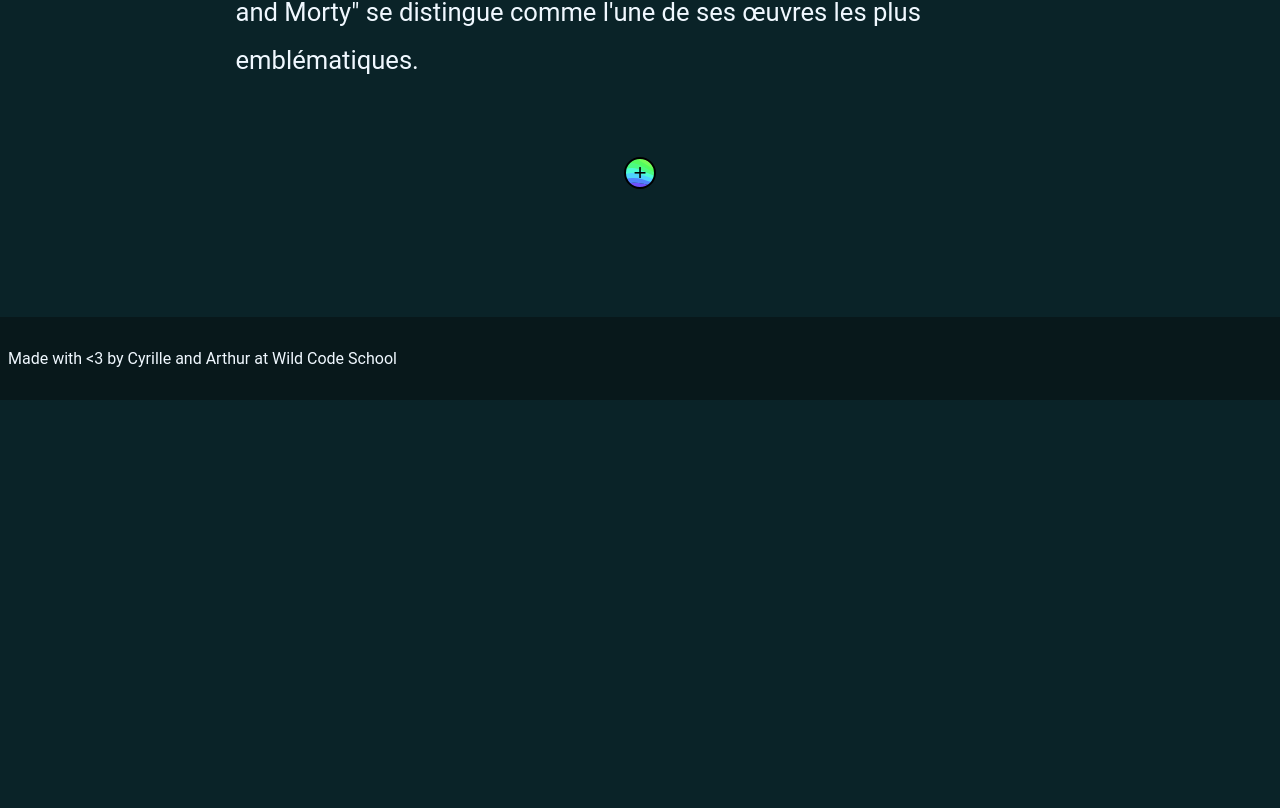
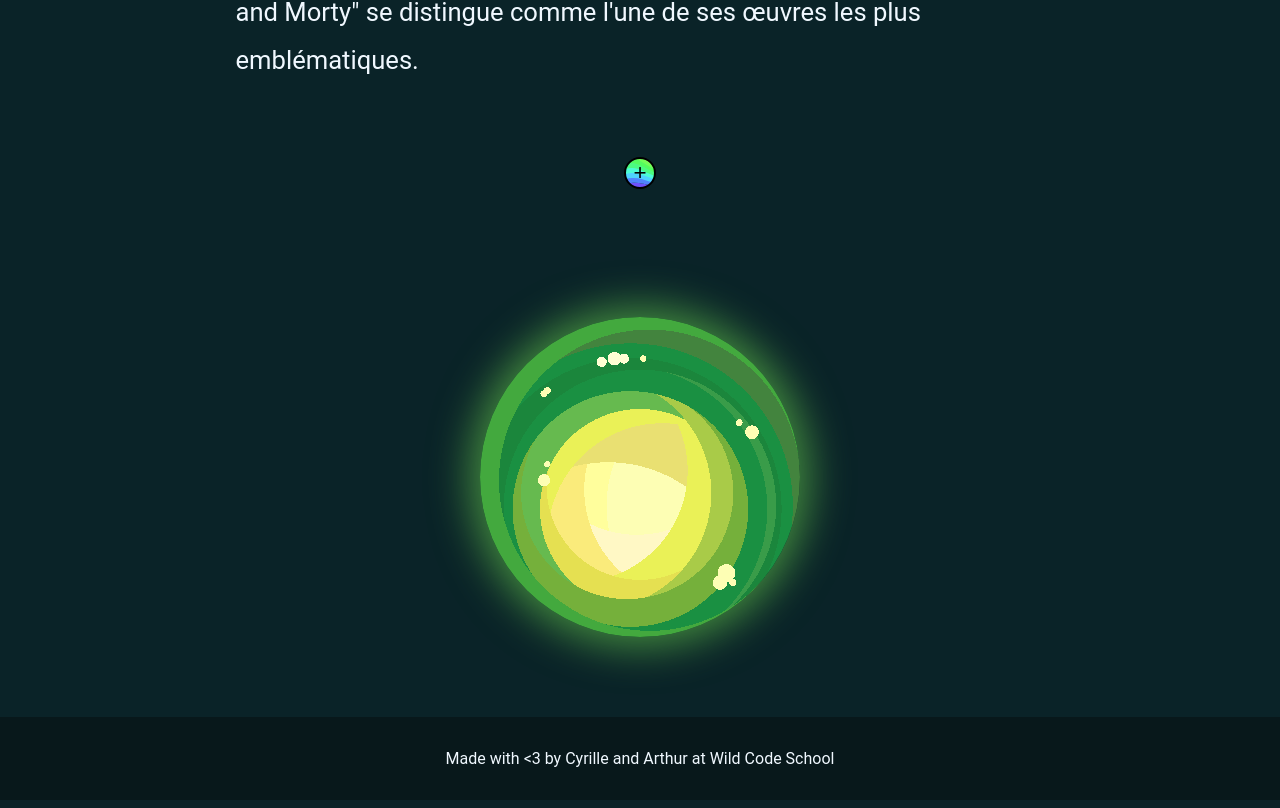
Before and after one commit to ArthurHtbk/P1-Rick-and-Morty, a website with bundled scripts: page index.html in a window 1280 px wide. Shown: the part 7996-8804 px from the top of the page. Before the commit the page ends 8404 px from the top, so only its background shows below. Built offline with nearby package versions, Linux system fonts and the light colour scheme.

Commit message:
portal and scrolltotop function

```diff
--- a/index.html
+++ b/index.html
@@ -1,16 +1,16 @@
 <!DOCTYPE html>
 <html lang="fr">
   <head>
-    <meta charset="UTF-8"/>
-    <meta name="viewport" content="width=device-width, initial-scale=1.0"/>
-    <link rel="stylesheet" href="./src/reset.css"/>
-    <link rel="stylesheet" href="./src/styles.css"/>
+    <meta charset="UTF-8" />
+    <meta name="viewport" content="width=device-width, initial-scale=1.0" />
+    <link rel="stylesheet" href="./src/reset.css" />
+    <link rel="stylesheet" href="./src/styles.css" />
     <link
       href="https://fonts.googleapis.com/css2?family=Creepster&display=swap"
-      rel="stylesheet"/>
+      rel="stylesheet" />
     <link
       rel="stylesheet"
-      href="https://cdn-uicons.flaticon.com/uicons-bold-rounded/css/uicons-bold-rounded.css"/>
+      href="https://cdn-uicons.flaticon.com/uicons-bold-rounded/css/uicons-bold-rounded.css" />
     <title>Rick & Morty</title>
   </head>
   <body>
@@ -18,7 +18,7 @@
       <img
         class="logo"
         src="./assets/Rick_and_Morty_logo.svg"
-        alt="original logo of Rick and Morty"/>
+        alt="original logo of Rick and Morty" />
 
       <ul class="nav-links">
         <li>
@@ -54,7 +54,7 @@
               <img
                 class="carousel-img"
                 src="./assets/rick_with_gun.jpeg"
-                alt="rick handling a gun"/>
+                alt="rick handling a gun" />
             </li>
             <li class="carousel-slide">
               <img
@@ -90,7 +90,7 @@
             class="portrait"
             src="./assets/rick_portrait.png"
             alt="portrait of Rick Sanchez" />
-            <div class="paragraphs"></div>
+          <div class="paragraphs"></div>
         </section>
 
         <section id="mortySmith" class="section-chars">
@@ -99,7 +99,7 @@
             class="portrait"
             src="./assets/morty_portrait.jpg"
             alt="portrait of Rick Sanchez" />
-            <div class="paragraphs"></div>
+          <div class="paragraphs"></div>
         </section>
 
         <section id="summerSmith" class="section-chars">
@@ -108,7 +108,7 @@
             class="portrait"
             src="./assets/summer_portrait.png"
             alt="portrait of Rick Sanchez" />
-            <div class="paragraphs"></div>
+          <div class="paragraphs"></div>
         </section>
 
         <section id="bethSmith" class="section-chars">
@@ -117,7 +117,7 @@
             class="portrait"
             src="./assets/beth_smith_portrait.png"
             alt="portrait of Rick Sanchez" />
-            <div class="paragraphs"></div>
+          <div class="paragraphs"></div>
         </section>
 
         <section id="jerrySmith" class="section-chars">
@@ -126,11 +126,11 @@
             class="portrait"
             src="./assets/jerry_smith_portrait.png"
             alt="portrait of Rick Sanchez" />
-            <div class="paragraphs"></div>
+          <div class="paragraphs"></div>
         </section>
       </div>
 
-      <div id="author" >
+      <div id="author">
         <h2 class="author-title">Le cerveau derrière la série</h2>
         <section id="danHarmon" class="harmon-section">
           <h3>Dan Harmon</h3>
@@ -143,6 +143,10 @@
       </div>
     </main>
 
+    <div class="portal-container">
+      <div class="portal"></div>
+    </div>
+
     <footer>
       <p>Made with &lt;3 by Cyrille and Arthur at Wild Code School</p>
     </footer>
--- a/src/index.js
+++ b/src/index.js
@@ -1,6 +1,12 @@
 // Imports
 import languageContent from "./languageContent.js";
-import { toggleHandler, hamburgerHandler, displayParagraphs, textHandler } from "./utils.js";
+import {
+  toggleHandler,
+  hamburgerHandler,
+  displayParagraphs,
+  textHandler,
+  scrollToTop,
+} from "./utils.js";
 import languageHandler from "./languageHandler.js";
 
 // Elements
@@ -122,5 +128,10 @@ dotsContainer.addEventListener("click", (e) => {
 });
 
 // display characters text
-textHandler(charsParagraphs)
-textHandler(harmonParagraphs)
+textHandler(charsParagraphs);
+textHandler(harmonParagraphs);
+
+// return to the top of the page
+const portal = document.querySelector(".portal");
+
+portal.addEventListener("click", scrollToTop);
--- a/src/styles.css
+++ b/src/styles.css
@@ -339,10 +339,81 @@ h3 {
   border-radius: 50%;
 }
 
+/* ----------------------------------  portal -------------------------------- */
+
+.portal-container {
+  width: 80%;
+  max-width: 800px;
+  display: grid;
+  place-content: center;
+  margin-bottom: 5rem;
+}
+
+.portal {
+  background-color: #66ba4f;
+  box-shadow: 0px 0px 40px 10px #448c3f;
+  height: 20em;
+  width: 20em;
+  border-radius: 50%;
+  margin: auto;
+  position: relative;
+  background: radial-gradient(circle at 77% 80%, #fdfeb4 2.5%, transparent 2.5%),
+    radial-gradient(circle at 75% 83%, #fdfeb4 2%, transparent 2%),
+    radial-gradient(circle at 79% 83%, #fdfeb4 1%, transparent 1%),
+    radial-gradient(circle at 45% 13%, #ffffd5 1.5%, transparent 1.5%),
+    radial-gradient(circle at 42% 13%, #ffffd5 2%, transparent 2%),
+    radial-gradient(circle at 38% 14%, #ffffd5 1.5%, transparent 1.5%),
+    radial-gradient(circle at 20% 24%, #fdfeb4 1%, transparent 1%),
+    radial-gradient(circle at 21% 23%, #fdfeb4 1%, transparent 1%),
+    radial-gradient(circle at 51% 13%, #fdfeb4 1%, transparent 1%),
+    radial-gradient(circle at 81% 33%, #fdfeb4 1%, transparent 1%),
+    radial-gradient(circle at 85% 36%, #fdfeb4 2%, transparent 2%),
+    radial-gradient(circle at 21% 46%, #fdfeb4 1%, transparent 1%),
+    radial-gradient(circle at 20% 51%, #fdfeb4 2%, transparent 2%),
+    radial-gradient(circle at 53% 51%, transparent 64%, #43a93e 64%),
+    radial-gradient(circle at 47% 59%, transparent 64%, #43843e 64%),
+    radial-gradient(circle at 47% 60%, transparent 59%, #1a9042 59%),
+    radial-gradient(circle at 50% 59%, transparent 55%, #1b863c 55%),
+    radial-gradient(circle at 45% 60%, transparent 55%, #399c49 55%),
+    radial-gradient(circle at 47% 60%, transparent 46%, #1a9042 46%),
+    radial-gradient(circle at 46% 55%, transparent 43%, #75b03b 43%),
+    radial-gradient(circle at 36% 55%, transparent 43%, #a9cb48 43%),
+    radial-gradient(circle at 50% 60%, transparent 40%, #66ba4f 40%),
+    radial-gradient(circle at 50% 53%, transparent 40%, #e5e051 37%),
+    radial-gradient(circle at 30% 48%, transparent 40%, #eaf157 37%),
+    radial-gradient(circle at 57% 69%, transparent 40%, #eaf157 40%),
+    radial-gradient(circle at 40% 88%, transparent 40%, #e9e072 37%),
+    radial-gradient(circle at 67% 54%, transparent 40%, #faeb7b 37%),
+    radial-gradient(circle at 49% 35%, transparent 40%, #fff8c5 37%),
+    radial-gradient(circle at 79% 59%, transparent 40%, #fffe9c 37%),
+    radial-gradient(circle at 50% 50%, #fdfeb4 100%, #fdfeb4 100%);
+
+  animation: tourne 5s linear infinite;
+  transition: all 0.3s ease-in-out;
+}
+
+@keyframes tourne {
+  0% {
+    transform: rotate(0deg);
+  }
+
+  100% {
+    transform: rotate(360deg);
+  }
+}
+
+.portal:hover {
+  cursor: pointer;
+  scale: 1.1;
+}
+
+/* ----------------------------------  footer --------------------------------- */
+
 footer {
   width: 100%;
   padding: 1rem;
   background-color: rgb(8, 24, 27);
+  text-align: center;
 }
 
 /* -------------------------------------------------------------------------- */
--- a/src/utils.js
+++ b/src/utils.js
@@ -70,6 +70,19 @@ const textHandler = (element) => {
       }
     });
   });
-}
+};
 
-export { toggleHandler, hamburgerHandler, displayParagraphs, textHandler };
+const scrollToTop = () => {
+  window.scrollTo({
+    top: 0,
+    behavior: "smooth",
+  });
+};
+
+export {
+  toggleHandler,
+  hamburgerHandler,
+  displayParagraphs,
+  textHandler,
+  scrollToTop,
+};
```
